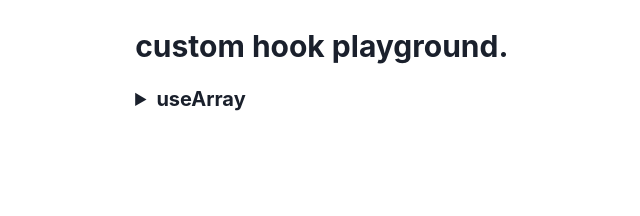
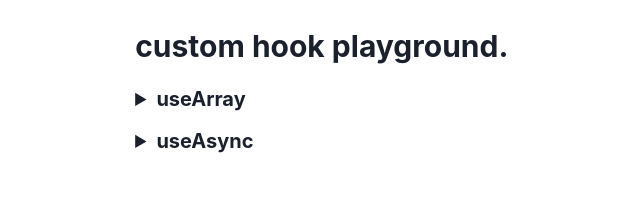
Before and after one commit to kca2250/custom_hook_playground, a React (Vite) app: page / in a window 1280 px wide. Shown: the top 216 px of the page, without its empty margins (218-858 px from the left). Built offline with nearby package versions, Linux system fonts and the light colour scheme.

Commit message:
useAsyncコンポーネントを配置

```diff
--- a/src/App.tsx
+++ b/src/App.tsx
@@ -1,5 +1,6 @@
 import { Container, Heading } from "@chakra-ui/react";
 import { ArrayComponent } from "./hooks/useArray/ArrayComponent";
+import AsyncComponent from "./hooks/useAsync/AsyncComponent";
 
 function App() {
   return (
@@ -9,6 +10,7 @@ function App() {
       </Heading>
 
       <ArrayComponent />
+      <AsyncComponent />
     </Container>
   );
 }
```
